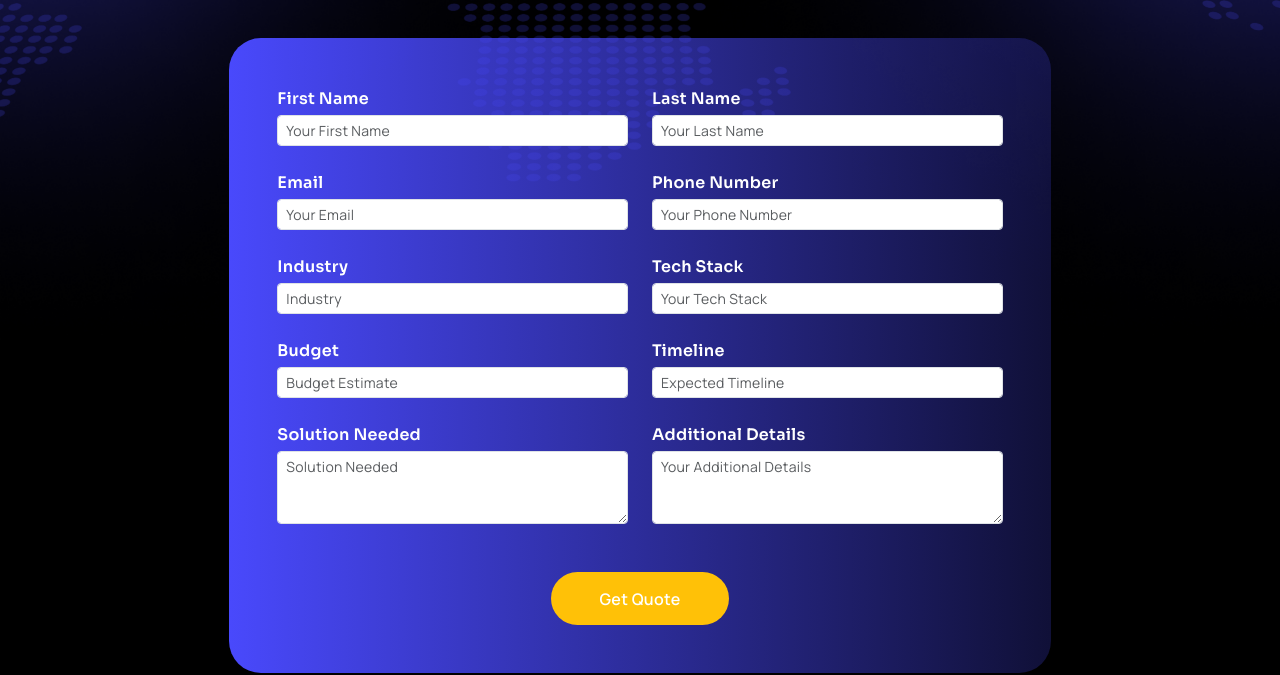
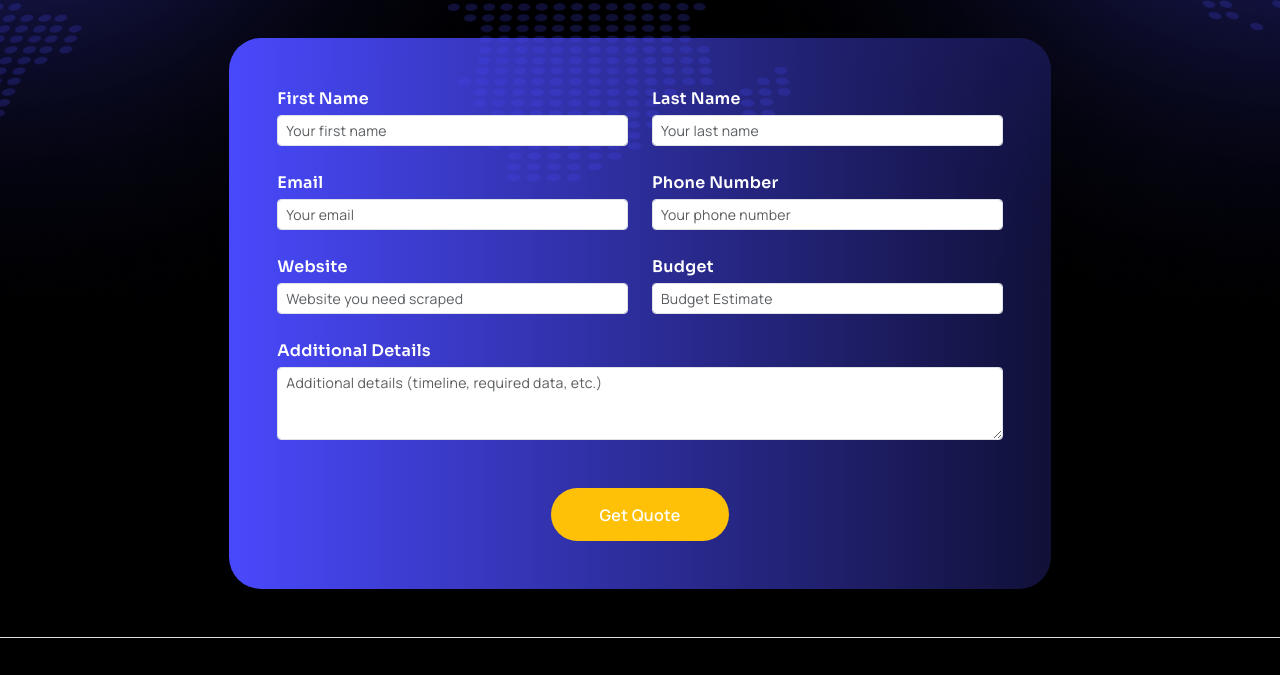
Before and after one commit to AlpazTech/alpaztech-site, a plain HTML site: page quotation.html in a window 1280 px wide. Shown: the part 562-1237 px from the top of the page. Drawn offline with nearby package versions, Linux system fonts and the light colour scheme.

Commit message:
Add files via upload

```diff
--- a/quotation.html
+++ b/quotation.html
@@ -161,7 +161,7 @@
                type="text"
                class="form-control form-control-sm"
                id="firstName"
-               placeholder="Your First Name"
+               placeholder="Your first name"
                name="firstName"
                required
             />
@@ -175,7 +175,7 @@
                type="text"
                class="form-control form-control-sm"
                id="lastName"
-               placeholder="Your Last Name"
+               placeholder="Your last name"
                name="lastName"
                required
             />
@@ -189,7 +189,7 @@
                type="email"
                class="form-control form-control-sm"
                id="email"
-               placeholder="Your Email"
+               placeholder="Your email"
                name="email"
                required
             />
@@ -203,34 +203,21 @@
                type="text"
                class="form-control form-control-sm"
                id="phone"
-               placeholder="Your Phone Number"
+               placeholder="Your phone number"
                name="phone"
             />
          </div>
 
          <div class="col-sm-6">
             <label for="industry" class="form-label mb-1 fw-semibold font-sora">
-               Industry
+               Website
             </label>
             <input
                type="text"
                class="form-control form-control-sm"
                id="industry"
-               placeholder="Industry"
+               placeholder="Website you need scraped"
                name="industry"
-            />
-         </div>
-
-         <div class="col-sm-6">
-            <label for="techStack" class="form-label mb-1 fw-semibold font-sora">
-               Tech Stack
-            </label>
-            <input
-               type="text"
-               class="form-control form-control-sm"
-               id="techStack"
-               placeholder="Your Tech Stack"
-               name="techStack"
             />
          </div>
 
@@ -247,40 +234,14 @@
             />
          </div>
 
-         <div class="col-sm-6">
-            <label for="timeline" class="form-label mb-1 fw-semibold font-sora">
-               Timeline
-            </label>
-            <input
-               type="text"
-               class="form-control form-control-sm"
-               id="timeline"
-               name="timeline"
-               placeholder="Expected Timeline"
-            />
-         </div>
-
-         <div class="col-sm-6">
-            <label for="solutionNeeded" class="form-label mb-1 fw-semibold font-sora">
-               Solution Needed
-            </label>
-            <textarea
-               class="form-control form-control-sm"
-               id="solutionNeeded"
-               placeholder="Solution Needed"
-               rows="3"
-               name="solutionNeeded"
-            ></textarea>
-         </div>
-
-         <div class="col-sm-6">
+         <div class="">
             <label for="additionalDetails" class="form-label mb-1 fw-semibold font-sora">
                Additional Details
             </label>
             <textarea
                class="form-control form-control-sm"
                id="additionalDetails"
-               placeholder="Your Additional Details"
+               placeholder="Additional details (timeline, required data, etc.)"
                rows="3"
                name="additionalDetails"
             ></textarea>
```
